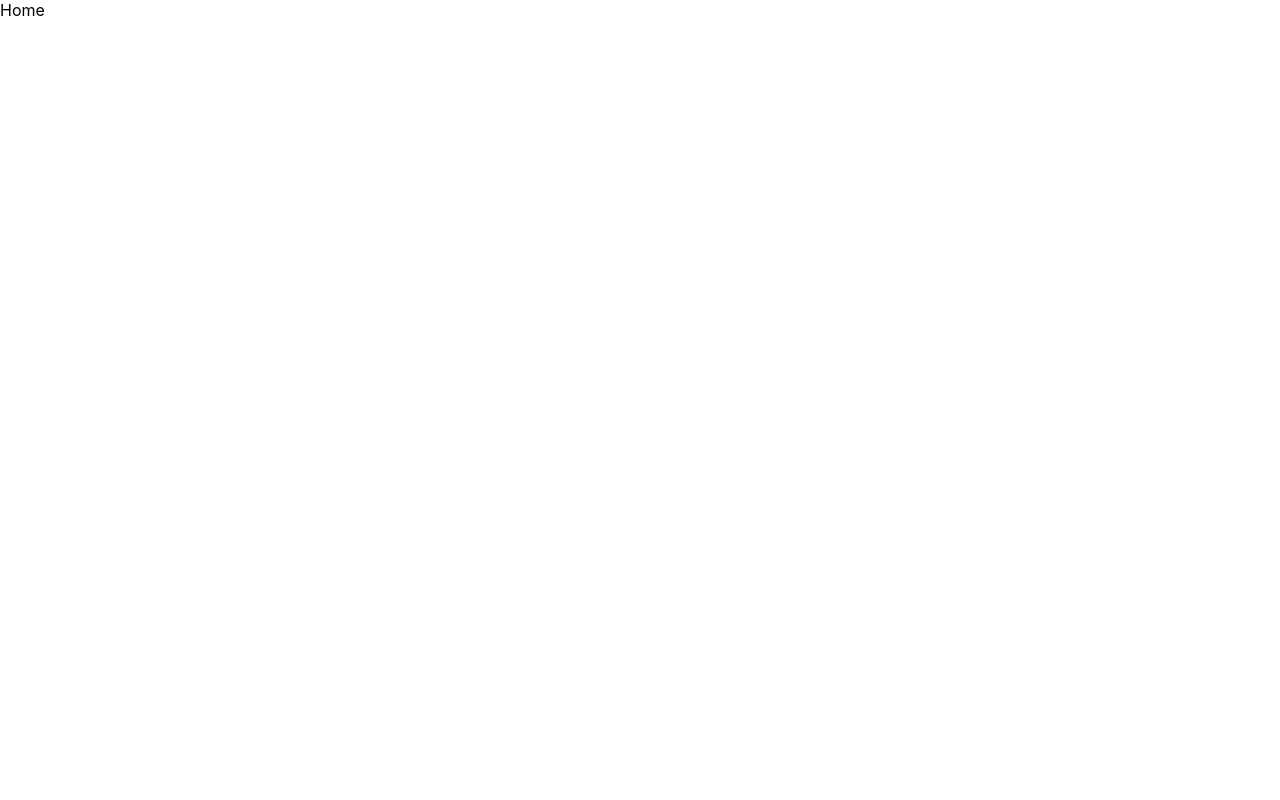
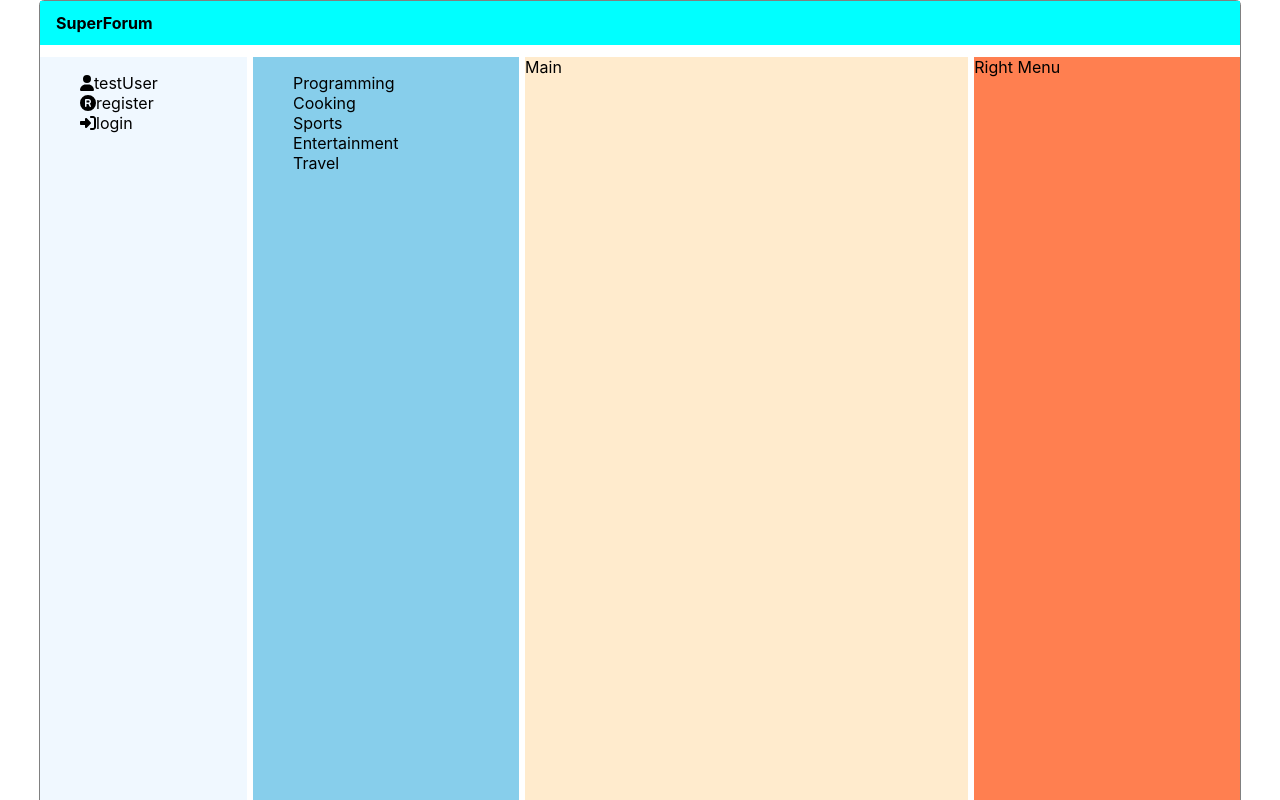
Before and after one commit to BAKHONGMIN/super-forum-client, a React (Create React App) app: page / in a window 1280 px wide. Shown: the top 800 px of the page. Built offline with nearby package versions, Linux system fonts and the light colour scheme.

Commit message:
기존 app.tsx 컴포넌트들을 main.tsx로 옮기기
기존 app.tsx 컴포넌트들을 main.tsx로 옮기기

```diff
--- a/src/App.css
+++ b/src/App.css
@@ -4,40 +4,12 @@
   --border: solid 0.1em var(--border-color);
 }
 
-.App {
+.screen-root-container {
   margin: 0 auto;
   max-width: 1200px;
-  display: grid;
-  grid-template-columns: 0.7fr 0.9fr 1.5fr 0.9fr;
-  grid-template-rows: 2.75rem 3fr;
-  grid-template-areas: "nav nav nav nav" "sidebar leftmenu content rightmenu";
-  gap: 0.75rem 0.4rem;
-}
-
-.navigation {
-  grid-area: nav;
-}
-
-.sidebar {
-  min-height: var(--min-screen-height);
-  grid-area: sidebar;
-  background-color: aliceblue;
-}
-
-.leftmenu {
-  grid-area: leftmenu;
-  background-color: skyblue;
-}
-
-.content {
-  min-height: var(--min-screen-height);
-  grid-area: content;
-  background-color: blanchedalmond;
-}
-
-.rightmenu {
-  grid-area: rightmenu;
-  background-color: coral;
+  margin-bottom: 2em;
+  border: var(--border);
+  border-radius: 0.3em;
 }
 
 .modal-menu {
@@ -130,13 +102,6 @@ imput[type="submit"]:hover {
     padding-top: 0.5em;
   }
 
-  .App {
-    grid-template-columns: 1fr;
-    grid-template-areas:
-      "nav"
-      "content";
-  }
-
   .modal-menu {
     min-width: 60px;
     left: 0.5em;
--- a/src/App.tsx
+++ b/src/App.tsx
@@ -1,19 +1,27 @@
-import React from "react";
+import React, { useEffect } from "react";
 import "./App.css";
 import { Routes, Route } from "react-router-dom";
-import Nav from "./components/areas/Nav";
-import SideBar from "./components/areas/sidebar/SideBar";
-import LeftMenu from "./components/areas/LeftMenu";
-import Main from "./components/areas/main/Main";
-import RightMenu from "./components/areas/rightMenu/RightMenu";
 import Home from "./components/routes/Home";
+import { useDispatch } from "react-redux";
+import { UserProfileSetType } from "./components/store/user/Reducer";
 
 export default function App() {
+  const dispatch = useDispatch();
+
+  useEffect(() => {
+    dispatch({
+      type: UserProfileSetType,
+      payload: {
+        id: 1,
+        useName: "testUser"
+      }
+    });
+  }, [dispatch]);
+
   return (
     <Routes>
       <Route path="/" element={<Home />}></Route>
-      {/* <Route path="/categorythreads/:categoryId" element={}></Route>
-      <Route path="/categorythreads/:categoryId" element={}></Route> */}
+      <Route path="/categorythreads/:categoryId" element={<Home />}></Route>
     </Routes>
   );
 }
--- a/src/components/areas/Nav.tsx
+++ b/src/components/areas/Nav.tsx
@@ -47,9 +47,9 @@ export default function Nav() {
       >
         <SideBarMenus />
       </ReactModal>
-      <nav className="navigation">
+      <nav>
         {getMobileMenu()}
-        <strong>Super Forum</strong>
+        <strong>SuperForum</strong>
       </nav>
     </>
   );
--- /dev/null
+++ b/src/components/routes/Home.css
@@ -0,0 +1,50 @@
+:root {
+  --min-screen-height: 1000px;
+  --border-color: gray;
+  --border: solid 0.1em var(--border-color);
+}
+
+.home-container {
+  margin: 0 auto;
+  max-width: 1200px;
+  display: grid;
+  grid-template-columns: 0.7fr 0.9fr 1.5fr 0.9fr;
+  grid-template-rows: 2.75rem 3fr;
+  grid-template-areas: "nav nav nav nav" "sidebar leftmenu content rightmenu";
+  gap: 0.75rem 0.4rem;
+}
+
+.navigation {
+  grid-area: nav;
+}
+
+.sidebar {
+  min-height: var(--min-screen-height);
+  grid-area: sidebar;
+  background-color: aliceblue;
+}
+
+.leftmenu {
+  grid-area: leftmenu;
+  background-color: skyblue;
+}
+
+.content {
+  min-height: var(--min-screen-height);
+  grid-area: content;
+  background-color: blanchedalmond;
+}
+
+.rightmenu {
+  grid-area: rightmenu;
+  background-color: coral;
+}
+
+@media screen and (orientation: portrait) and (max-width: 768px) {
+  .home-container {
+    grid-template-columns: 1fr;
+    grid-template-areas:
+      "nav"
+      "content";
+  }
+}
--- a/src/components/routes/Home.tsx
+++ b/src/components/routes/Home.tsx
@@ -1,5 +1,23 @@
 import React from "react";
+import Nav from "../areas/Nav";
+import SideBar from "../areas/sidebar/SideBar";
+import LeftMenu from "../areas/LeftMenu";
+import Main from "../areas/main/Main";
+import RightMenu from "../areas/rightMenu/RightMenu";
+import "./Home.css";
 
-export default function Home() {
-  return <div>Home</div>;
-}
+const Home = () => {
+  return (
+    <div className="screen-root-container home-container">
+      <div className="navigation">
+        <Nav />
+      </div>
+      <SideBar />
+      <LeftMenu />
+      <Main />
+      <RightMenu />
+    </div>
+  );
+};
+
+export default Home;
--- a/src/models/Thread.ts
+++ b/src/models/Thread.ts
@@ -9,7 +9,7 @@ export default class Thread {
     public body: string,
     public userName: string,
     public userId: string,
-    public points: number,
+    public points: number, //전체 공감수
     public createdOn: Date,
     public lastModifiedOn: Date,
     public threadItems: Array<ThreadItem>,
```
Also changed, not shown: src/components/areas/main/ThreadCard.tsx (added, +46 -0 lines), src/components/areas/main/TreadCard.css (added).
